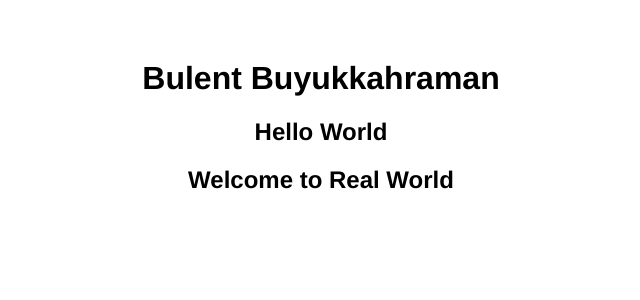
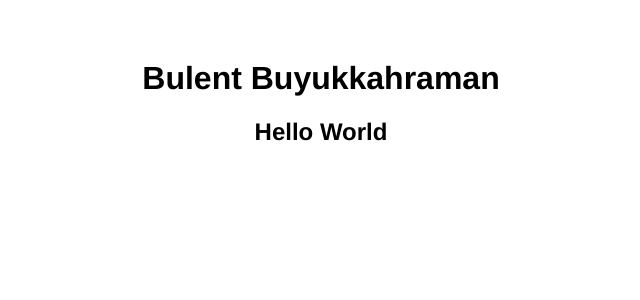
Before and after one commit to bbuyukkahraman/hello-world, a Vue app: page / in a window 1280 px wide. Shown: the top 300 px of the page, without its empty margins (319-959 px from the left). Built offline with nearby package versions, Linux system fonts and the light colour scheme.

Commit message:
changes 3

```diff
--- a/src/App.vue
+++ b/src/App.vue
@@ -2,7 +2,6 @@
   <div id="app">
     <h1>Bulent Buyukkahraman</h1>
     <h2>Hello World</h2>
-    <h2>Welcome to Real World</h2>
   </div>
 </template>
 
```
